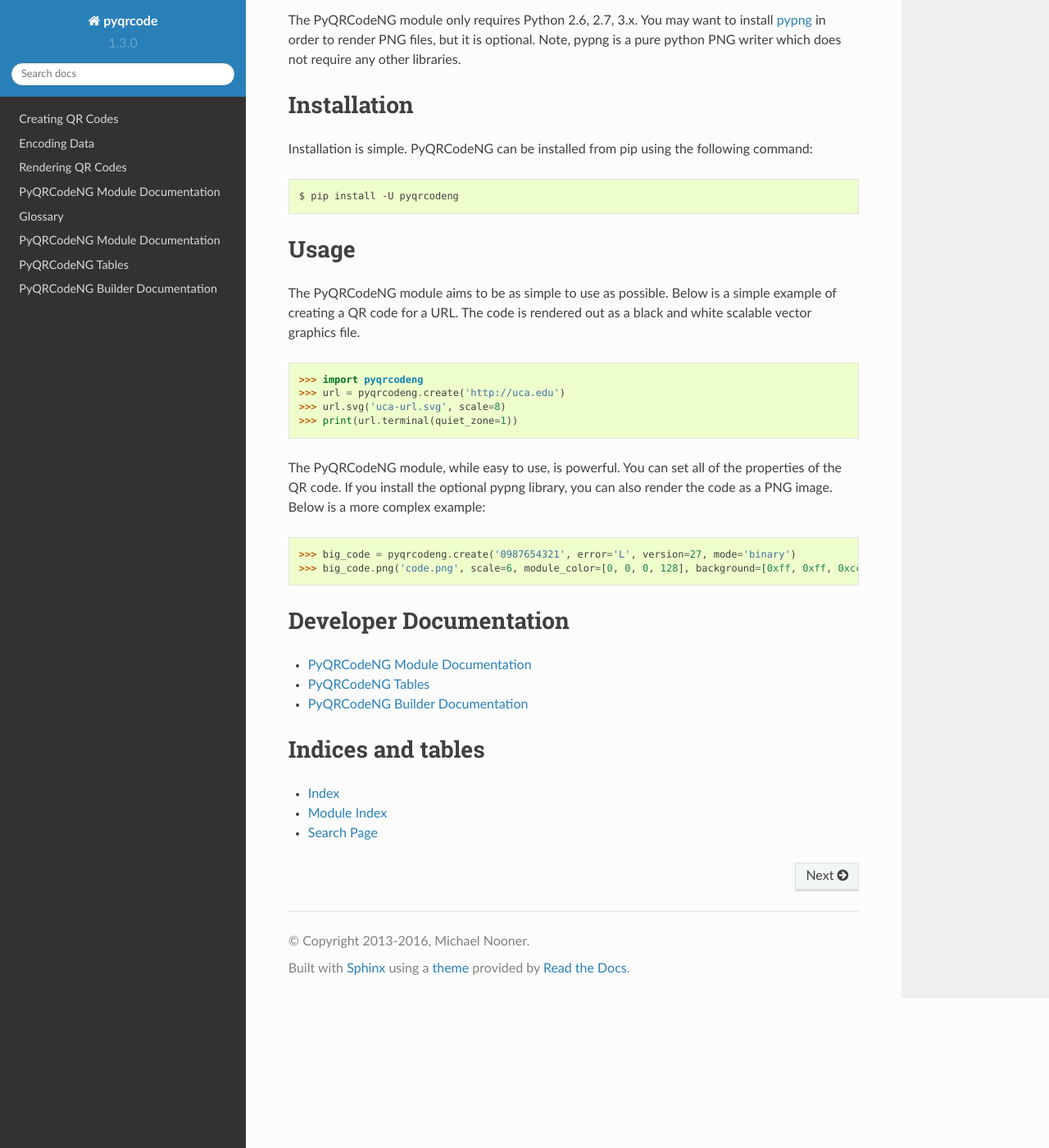
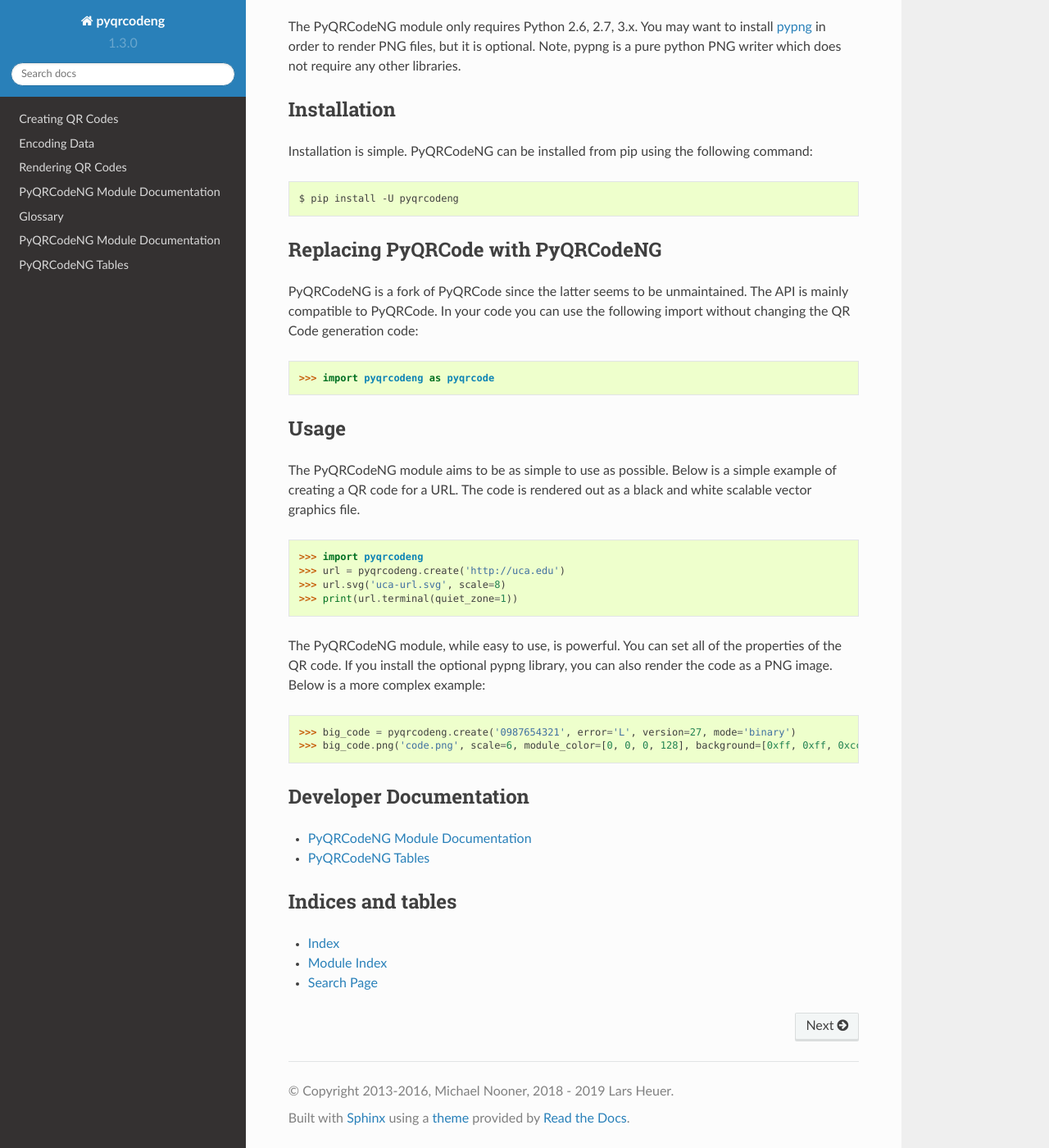
Before and after one commit to mnooner256/pyqrcode, a Sphinx documentation site: the page built from docs/index.rst, in a window 1280 px wide and 1400 px high, scrolled down 723 px. Shown: the whole window at 82% size. Built offline with Sphinx 7.4.7 and the Read the Docs theme 2.0.0, drawn with Linux system fonts in a browser that asks for light colours; the version number is read from the project's files by our own code; some of the changed text lies outside the part shown.

Commit message:
Updated docs

````diff
--- a/docs/builder.rst
+++ /dev/null
@@ -1,6 +0,0 @@
-PyQRCodeNG Builder Documentation
-********************************
-
-.. automodule:: pyqrcodeng.builder
-   :special-members: __init__
-   :members:
--- a/docs/conf.py
+++ b/docs/conf.py
@@ -13,6 +13,7 @@
 # serve to show the default.
 
 import sys, os
+import datetime
 
 import pyqrcodeng
 
@@ -43,8 +44,9 @@
 master_doc = 'index'
 
 # General information about the project.
-project = 'pyqrcode'
-copyright = '2013-2016, Michael Nooner'
+project = 'pyqrcodeng'
+copyright = '2013-2016, Michael Nooner, 2018 - {0} Lars Heuer'.format(datetime.datetime.now().year)
+author = 'Michael Nooner, Lars Heuer'
 
 # The version info for the project you're documenting, acts as replacement for
 # |version| and |release|, also used in various other places throughout the
@@ -189,8 +191,8 @@
 # Grouping the document tree into LaTeX files. List of tuples
 # (source start file, target name, title, author, documentclass [howto/manual]).
 latex_documents = [
-  ('index', 'pyqrcode.tex', 'pyqrcode Documentation',
-   'Michael Nooner', 'manual'),
+  ('index', 'pyqrcodeng.tex', 'PyQRCodeNG Documentation',
+   'manual'),
 ]
 
 # The name of an image file (relative to this directory) to place at the top of
@@ -219,8 +221,8 @@
 # One entry per manual page. List of tuples
 # (source start file, name, description, authors, manual section).
 man_pages = [
-    ('index', 'pyqrcode', 'pyqrcode Documentation',
-     ['Michael Nooner'], 1)
+    ('index', 'pyqrcodeng', 'PyQRCodeNG Documentation',
+     [author], 1)
 ]
 
 # If true, show URL addresses after external links.
@@ -233,8 +235,8 @@
 # (source start file, target name, title, author,
 #  dir menu entry, description, category)
 texinfo_documents = [
-  ('index', 'pyqrcode', 'pyqrcode Documentation',
-   'Michael Nooner', 'pyqrcode', 'One line description of project.',
+  ('index', 'pyqrcodeng', 'PyQRCodeNG Documentation',
+   author, 'pyqrcodeng', 'One line description of project.',
    'Miscellaneous'),
 ]
 
--- a/docs/index.rst
+++ b/docs/index.rst
@@ -1,5 +1,5 @@
 Welcome to PyQRCodeNG's documentation!
-*********************```**************
+**************************************
 
 The PyQRCodeNG module is a QR code generator that is simple to use and written
 in pure python. The module is compatible with Python 2.6, 2.7, and 3.x. The
@@ -48,6 +48,15 @@
     $ pip install -U pyqrcodeng
 
 
+Replacing PyQRCode with PyQRCodeNG
+==================================
+PyQRCodeNG is a fork of PyQRCode since the latter seems to be unmaintained.
+The API is mainly compatible to PyQRCode. In your code you can use the following
+import without changing the QR Code generation code::
+
+   >>> import pyqrcodeng as pyqrcode
+
+
 Usage
 =====
 
@@ -77,7 +86,6 @@
 
    moddoc
    tables
-   builder
 
 
 Indices and tables
--- a/setup.py
+++ b/setup.py
@@ -49,7 +49,7 @@
     packages=['pyqrcodeng'],
     version=version,
     long_description=read('README.rst', 'CHANGES.rst'),
-    description='A QR code generator written purely in Python with SVG, EPS, PNG and terminal output.',
+    description='Fork of PyQRCode - A QR code generator written purely in Python with SVG, EPS, PNG and terminal output.',
     author='Michael Nooner, Lars Heuer',
     author_email='heuer@semagia.com',
     url='https://github.com/heuer/pyqrcodeng',
````
Also changed, not shown: 2 other files.
